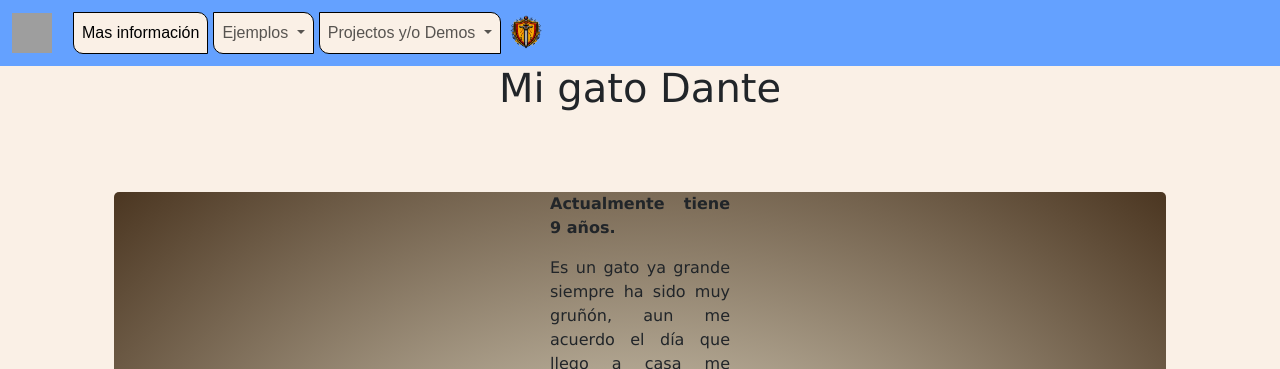
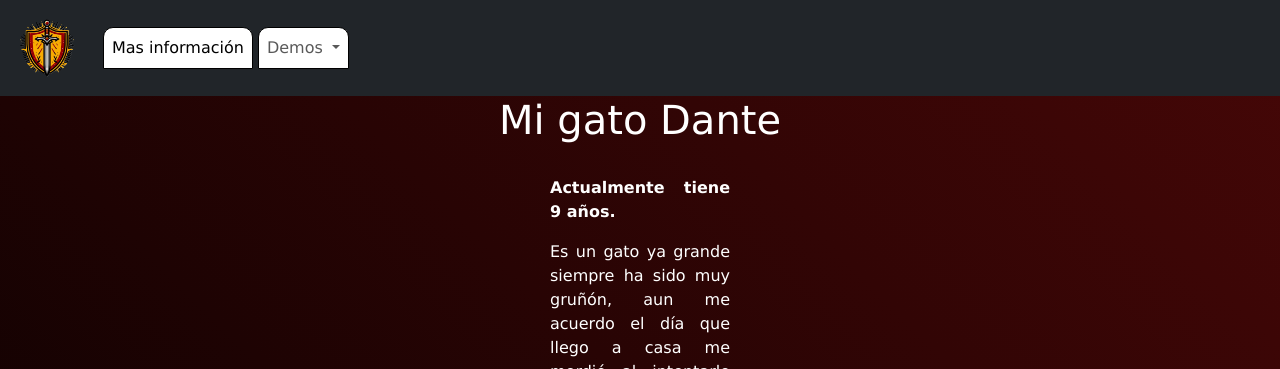
Before and after one commit to Mixcoatl120/CV_en_linea, a Flask app: page /Demo_homenaje in a window 1280 px wide. Shown: the top 369 px of the page. Run offline with Flask 3, Linux system fonts and the light colour scheme; grey boxes are pictures that could not be loaded.

Commit message:
26/07/2024
cambio de enfoque

```diff
--- a/Demos/templates/Demo_homenaje.html
+++ b/Demos/templates/Demo_homenaje.html
@@ -6,9 +6,9 @@
     <link rel="stylesheet" href="{{url_for('static',filename='css/Demo_homenaje.css')}}">
   </head>
   <body>
-    <main id="main">
-      <h1 id="title">Mi gato Dante</h1>
+    <main class="main">
       <div class="container">
+        <h1 id="title">Mi gato Dante</h1>
             <div class="dante row">
                 <div class="img col">
                     <img id="image" src="{{url_for('static',filename='image/Dante/DanteP.jpeg')}}" loading="lazy">
@@ -48,7 +48,16 @@
                     <img id="image" src="{{url_for('static',filename='image/Dante/FSCN0128.jpg')}}" loading="lazy">
                 </div>
             </div>
-            <div class="row"></div><!--Div de espacio-->
+            <div class="row">
+                <div>
+                    <p>
+                        Para mi es la mejor mascota que he tenido ya que siempre esta hay, me ha demostrado que es muy fiel tiene sus actitudes como
+                        mencione anteriormente, cada gato tiene una forma de alegrarnos el día, para mi es cuando me voy a dormir el se pone en mi
+                        pecho y ronronea para poder dormir a mi lado.
+                    </p>
+                    <h2>Galería</h2>
+                </div>
+            </div>
         </div>
     </main>
   <body>
--- a/app.py
+++ b/app.py
@@ -1,7 +1,6 @@
 from flask import Flask, redirect,url_for
 from CV.cv_routes import *
 from info.info_routes import *
-from ejemplos.suma_simple.ss_routes import *
 from Demos.projectos_routes import *
 from dbmodel import *
 from dotenv import load_dotenv
@@ -18,12 +17,11 @@ db.init_app(app)
 
 @app.route('/')
 def index():
-    return redirect(url_for('cv.CV'))
+    return redirect(url_for('home.Home'))
 
 #registro de blueprints
-app.register_blueprint(cv) #carpeta de cv
+app.register_blueprint(home) #carpeta de cv
 app.register_blueprint(info) # Carpeta de información
-app.register_blueprint(ss) # carpeta de ejemplos sumas simples
 app.register_blueprint(projectos)# carpeta de proyectos
 
 if __name__ == '__main__':
--- a/info/templates/info.html
+++ b/info/templates/info.html
@@ -1,7 +1,8 @@
 {% extends 'Inicio.html' %}
 {% block title %}Mas información - {{super()}}{% endblock %}
 {% block content %}
-<div id="principal" class="container">
+<main class="main">
+    <div class="container">
         <h1 class="mt-5">Mas información del proyecto</h1>
         <div class="row mt-5">
             <p style="background-color:honeydew">
@@ -59,4 +60,5 @@
         <div class="row mt-3"><!--Da un espacio al final del container-->
         </div>
     </div>
+</main>
 {% endblock %}
--- a/static/css/Demo_homenaje.css
+++ b/static/css/Demo_homenaje.css
@@ -6,10 +6,6 @@ body{
 .dante{
     margin: 2rem;
     border-radius: 5px;
-    background:repeating-radial-gradient(#F0EAD6,#4B3621)
-}
-.container{
-    margin-bottom:2rem ;
 }
 #title{
     text-align: center;
@@ -34,6 +30,9 @@ body{
     justify-content: center;
     display: flex;
 }
+h2{
+    text-align: center;
+}
 
 /*media*/
 @media only screen and (max-height:700px) {
--- a/static/css/style.css
+++ b/static/css/style.css
@@ -1,54 +1,33 @@
 body {
-    background-color:linen;
-    background-size:cover;
-    background-repeat:no-repeat;
-    background-position: center;
-    height:100vh;
-    margin:0;
-    justify-content:center;
-    align-items:center;
-
+    background: linear-gradient(45deg,#000,#460707);
+    font-family: Verdana, Geneva, Tahoma, sans-serif;
+    color: #fff;
 }
-#principal {
-    background-color: lightgray;
-    border-radius: 10px;
+.main{
+    margin-top: 6rem;
 }
 nav {
     position: fixed;
 }
-.nav-link {
-    border: 1px solid black;
-    border-radius: 0px 10px 0px 10px;
-    margin-left: 5px;
-    background-color:linen;
-}
 .nav-item .nav-link {
     left: 2rem;
     margin-left: 5px;
-    font-family:Arial,sans-serif;
 }
-
+.nav-link {
+    border: 1px solid black;
+    border-radius: 10px 10px 0px 0px;
+    margin-left: 5px;
+    background-color:#fff;
+}
 .nav-link:hover {
     color:white;
     background-color:gray;
     border-color:black;
 }
-.inicio{
-    width:40px;
-    height:40px;
+.image{
+    width:70px;
+    height:70px;
 }
-.inicio:hover{
-    background-color:aliceblue;
-    border:2px solid white;
+.image:hover{
+    border: 5px solid #fff;
 }
-.container{
-    margin-top:5rem ;
-}
-.dev{
-    width:40px;
-    height:40px;
-    margin-left: 5px ;
-}
-.dev:hover{
-    border: 2px solid white;
-}
--- a/templates/Inicio.html
+++ b/templates/Inicio.html
@@ -11,10 +11,11 @@
     <link rel="shortcut icon" href="{{url_for('static',filename='image/icon.ico')}}" />    <link rel="stylesheet" type="text/css" href="{{url_for('static',filename='css/style.css')}}">
 </head>
 <body>
-    <nav class="navbar fixed-top navbar-expand-lg"  style="background-color: #64A1FF">
+    <header>
+        <nav class="navbar bg-dark fixed-top navbar-expand-lg">
             <div class="container-fluid">
-            <a class="navbar-brand" href="{{url_for('cv.CV')}}">
-                <img class="inicio" src="https://th.bing.com/th/id/OIG2.suXKvFX2SNV1JerECt6f?w=1024&h=1024&rs=1&pid=ImgDetMain"/>
+                <a class="navbar-brand" href="{{url_for('home.Home')}}">
+                    <img class="image" src="{{url_for('static',filename='image/escudoy espada.png')}}"/>
                 </a>
                 <button class="navbar-toggler" type="button" data-bs-toggle="collapse" data-bs-target="#navbarSupportedContent" aria-controls="navbarSupportedContent" aria-expanded="false" aria-label="Toggle navigation">
                     <span class="navbar-toggler-icon"></span>
@@ -26,18 +27,7 @@
                         </li>
                         <li class="nav-item dropdown">
                             <a class="nav-link dropdown-toggle" href="" role="button" data-bs-toggle="dropdown" aria-expanded="false">
-                            Ejemplos
-                        </a>
-                        <ul class="dropdown-menu">
-                            <li><a class="dropdown-item" href="{{url_for('ss.SS')}}">operaciones simples</a></li>
-                            <li><a class="dropdown-item" href="#"></a></li>
-                            <li><hr class="dropdown-divider"></li>
-                            <li><a class="dropdown-item" href="#"></a></li>
-                        </ul>
-                    </li>
-                    <li class="nav-item dropdown">
-                        <a class="nav-link dropdown-toggle" href="" role="button" data-bs-toggle="dropdown" aria-expanded="false">
-                            Projectos y/o Demos
+                                Demos
                             </a>
                             <ul class="dropdown-menu">
                                 <li><a class="dropdown-item" href="/Demo_homenaje">Demo homenaje</a></li>
@@ -46,18 +36,11 @@
                                 <li><a class="dropdown-item" href="/Demo_tecnico">Demo Tecnico</a></li>
                             </ul>
                         </li>
-                    <li>
-                        <a href="#info_dev">
-                            <img
-                                class="dev"
-                                src="/static/image/escudoy espada.png"
-                                alt="dev">
-                        </a>
-                    </li>
                     </ul>
                 </div>
             </div>
         </nav>
+    </header>
     {% block content %}{%endblock%}
 </body>
 </html>
```
Also changed, not shown: CV/cv_routes.py (+4 -4 lines), CV/templates/cv.html (deleted, +0 -46 lines), CV/templates/home.html (added, +12 -0 lines), ejemplos/suma_simple/ss_routes.py (deleted, +0 -36 lines), ejemplos/suma_simple/templates/ss.html (deleted, +0 -41 lines), static/css/ss.css (deleted, +0 -54 lines). Lines whose indentation alone changed are shown as unchanged.
